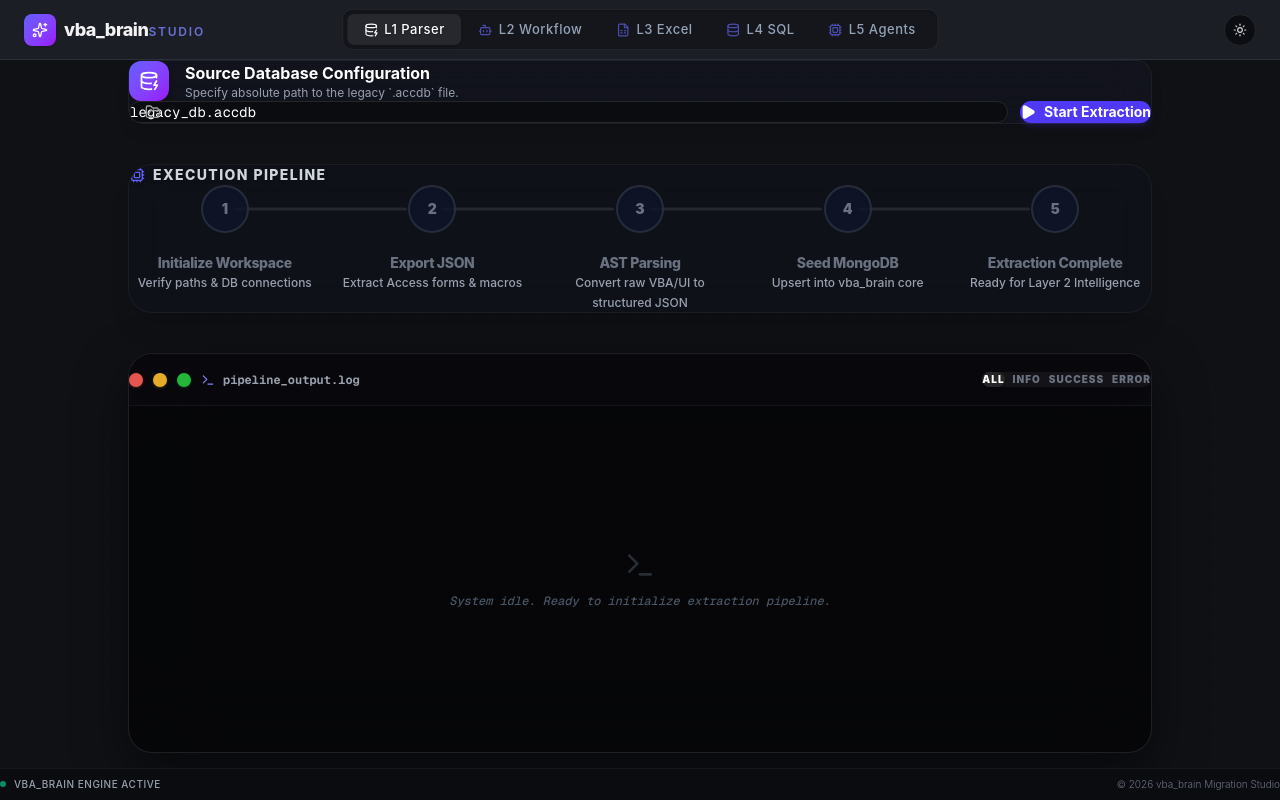
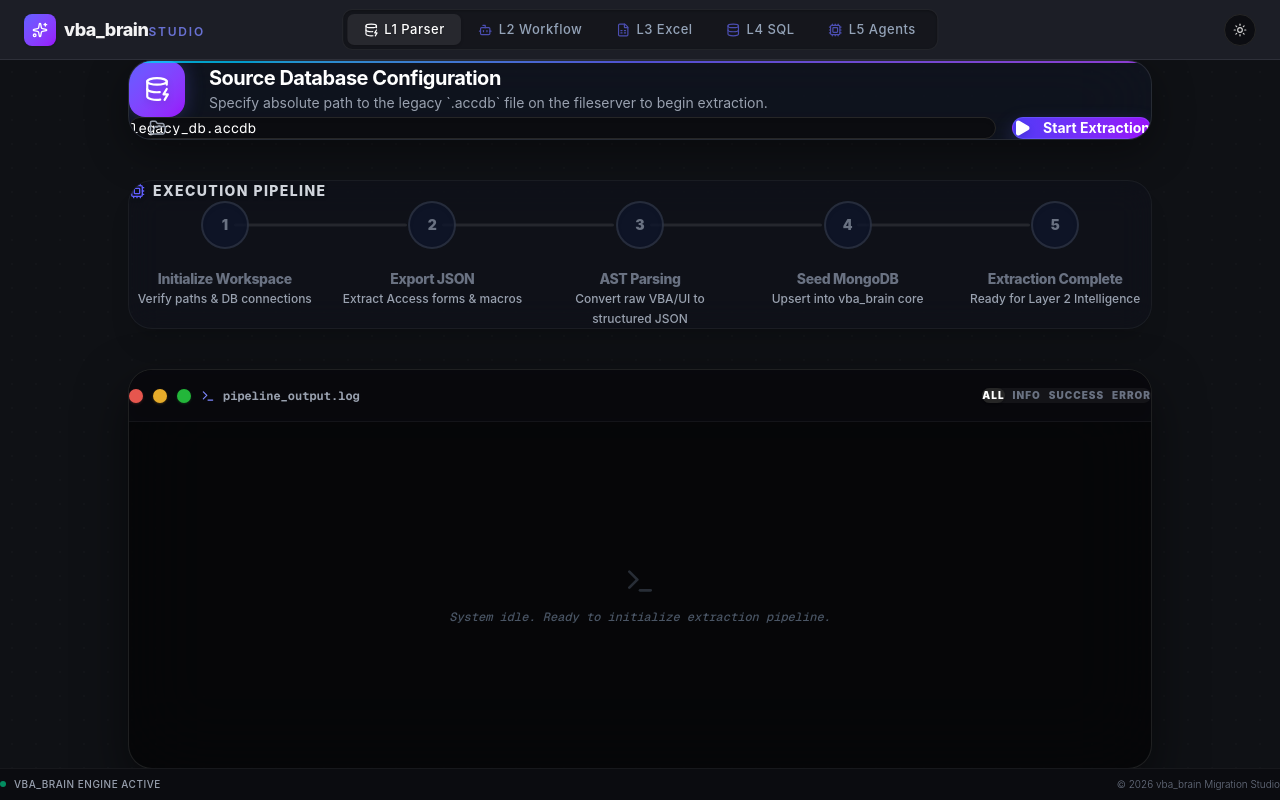
Before and after one commit to baoluong2900/vba-to-wpf-migration, a Next.js app in the folder src/frontend/: page /layer1 in a window 1280 px wide. Built offline with nearby package versions, Linux system fonts and the light colour scheme.

Commit message:
style: enhance UI design of Source Database Configuration panel, improving padding, sizes, and spacing

```diff
--- a/src/frontend/src/app/layer1/page.tsx
+++ b/src/frontend/src/app/layer1/page.tsx
@@ -114,46 +114,48 @@ export default function Layer1Parser() {
 
 
           {/* Main Dashboard Control Panel */}
-          <div className="bg-white/40 dark:bg-[#151722]/60 backdrop-blur-xl border border-neutral-200 dark:border-white/5 rounded-2xl p-6 shadow-lg transition-all duration-300 animate-fade-in-up" style={{ animationDelay: '100ms' }}>
+          <div className="relative overflow-hidden bg-white/70 dark:bg-slate-900/40 backdrop-blur-2xl border border-neutral-200/60 dark:border-white/10 rounded-3xl p-8 md:p-10 shadow-2xl dark:shadow-[0_12px_40px_rgba(0,0,0,0.4)] transition-all duration-300 hover:border-neutral-300/80 dark:hover:border-white/20 group animate-fade-in-up" style={{ animationDelay: '100ms' }}>
+            {/* Top glowing edge */}
+            <div className="absolute top-0 left-0 right-0 h-[2px] bg-gradient-to-r from-cyan-400 via-indigo-500 to-purple-500 opacity-80" />
 
-            <div className="flex items-center gap-4 mb-6">
-              <div className="w-10 h-10 rounded-xl bg-gradient-to-br from-indigo-500 to-purple-600 flex items-center justify-center shadow-md flex-shrink-0">
-                <DatabaseZap size={20} className="text-white" />
+            <div className="flex flex-col md:flex-row items-start md:items-center gap-6 mb-8">
+              <div className="w-14 h-14 rounded-2xl bg-gradient-to-br from-indigo-500 to-purple-600 flex items-center justify-center shadow-[0_0_20px_rgba(99,102,241,0.3)] flex-shrink-0 group-hover:scale-110 transition-transform duration-500">
+                <DatabaseZap size={26} className="text-white drop-shadow-md" />
               </div>
               <div>
-                <h2 className="text-base font-bold text-neutral-900 dark:text-white">Source Database Configuration</h2>
-                <p className="text-xs text-neutral-500 dark:text-gray-400 mt-0.5">Specify absolute path to the legacy `.accdb` file.</p>
+                <h2 className="text-xl font-bold text-neutral-900 dark:text-white tracking-tight">Source Database Configuration</h2>
+                <p className="text-sm text-neutral-500 dark:text-gray-400 mt-1.5 leading-relaxed">Specify absolute path to the legacy `.accdb` file on the fileserver to begin extraction.</p>
               </div>
             </div>
 
-            <div className="flex flex-col sm:flex-row gap-3 items-stretch">
+            <div className="flex flex-col sm:flex-row gap-4 items-stretch">
               <div className="flex-1 relative flex items-center">
-                <FolderOpen size={16} className="absolute left-4 text-neutral-400 focus-within:text-indigo-500 transition-colors" />
+                <FolderOpen size={18} className="absolute left-5 text-neutral-400 dark:text-gray-400 group-focus-within:text-indigo-600 dark:group-focus-within:text-indigo-400 transition-colors duration-300" />
                 <input
                   type="text"
                   value={dbPath}
                   onChange={e => setDbPath(e.target.value)}
-                  placeholder="e.g. C:/Projects/legacy_db.accdb"
-                  className="w-full bg-white dark:bg-[#0b0c10] border border-neutral-300 dark:border-neutral-800 focus:border-indigo-500 focus:ring-1 focus:ring-indigo-500/50 rounded-xl py-3 pl-11 pr-4 text-neutral-900 dark:text-white text-sm outline-none transition-all duration-200 placeholder-neutral-400 font-mono"
+                  placeholder="Enter MS Access Database Path..."
+                  className="w-full bg-white dark:bg-[#0b0c10] border border-neutral-300 dark:border-neutral-800 focus:border-indigo-500 focus:ring-4 focus:ring-indigo-500/15 rounded-2xl py-4 pl-14 pr-4 text-neutral-900 dark:text-white text-sm outline-none transition-all duration-300 placeholder-neutral-400 font-mono shadow-inner"
                 />
               </div>
               <button
                 onClick={handleStartExtraction}
                 disabled={isExtracting}
-                className={`px-6 py-3 rounded-xl font-bold text-sm transition-all duration-200 flex items-center justify-center gap-2 select-none active:scale-[0.98] ${
+                className={`px-8 py-4 rounded-2xl font-bold text-sm transition-all duration-300 flex items-center justify-center gap-3 select-none active:scale-[0.97] ${
                   isExtracting
-                    ? 'bg-neutral-200 dark:bg-neutral-800 text-neutral-500 border border-neutral-300 dark:border-neutral-700 cursor-not-allowed'
-                    : 'bg-indigo-600 hover:bg-indigo-500 text-white shadow-md shadow-indigo-600/20 cursor-pointer'
+                    ? 'bg-gradient-to-r from-indigo-600/50 to-purple-600/50 text-white/70 border border-indigo-500/20 cursor-not-allowed shadow-[0_4px_12px_rgba(99,102,241,0.15)] animate-pulse'
+                    : 'bg-gradient-to-r from-indigo-600 to-purple-600 hover:from-indigo-500 hover:to-purple-500 text-white shadow-[0_8px_20px_rgba(99,102,241,0.3)] hover:shadow-[0_12px_25px_rgba(99,102,241,0.4)] cursor-pointer border border-indigo-400/30'
                 }`}
               >
                 {isExtracting ? (
                   <>
-                    <Clock size={16} className="animate-spin" />
+                    <Clock size={18} className="animate-spin text-white" />
                     <span>Extracting...</span>
                   </>
                 ) : (
                   <>
-                    <Play size={16} className="fill-current" />
+                    <Play size={18} className="fill-current drop-shadow-md" />
                     <span>Start Extraction</span>
                   </>
                 )}
```
